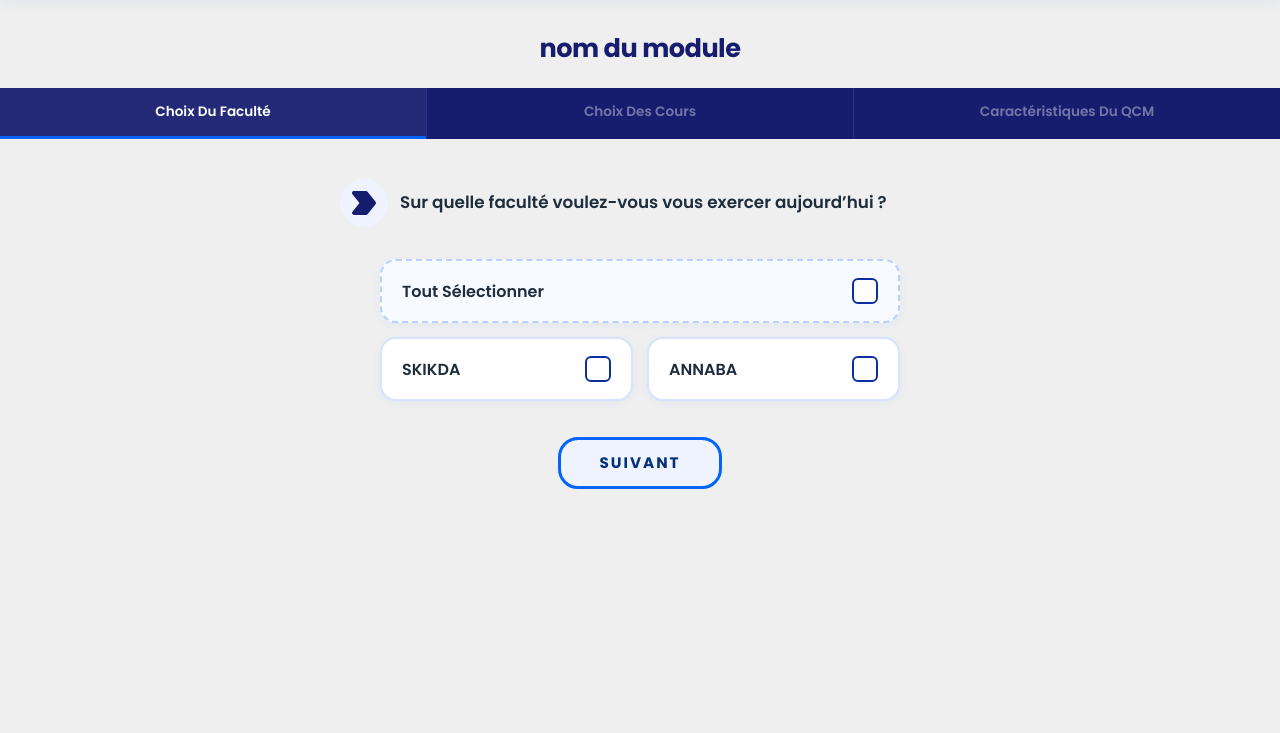
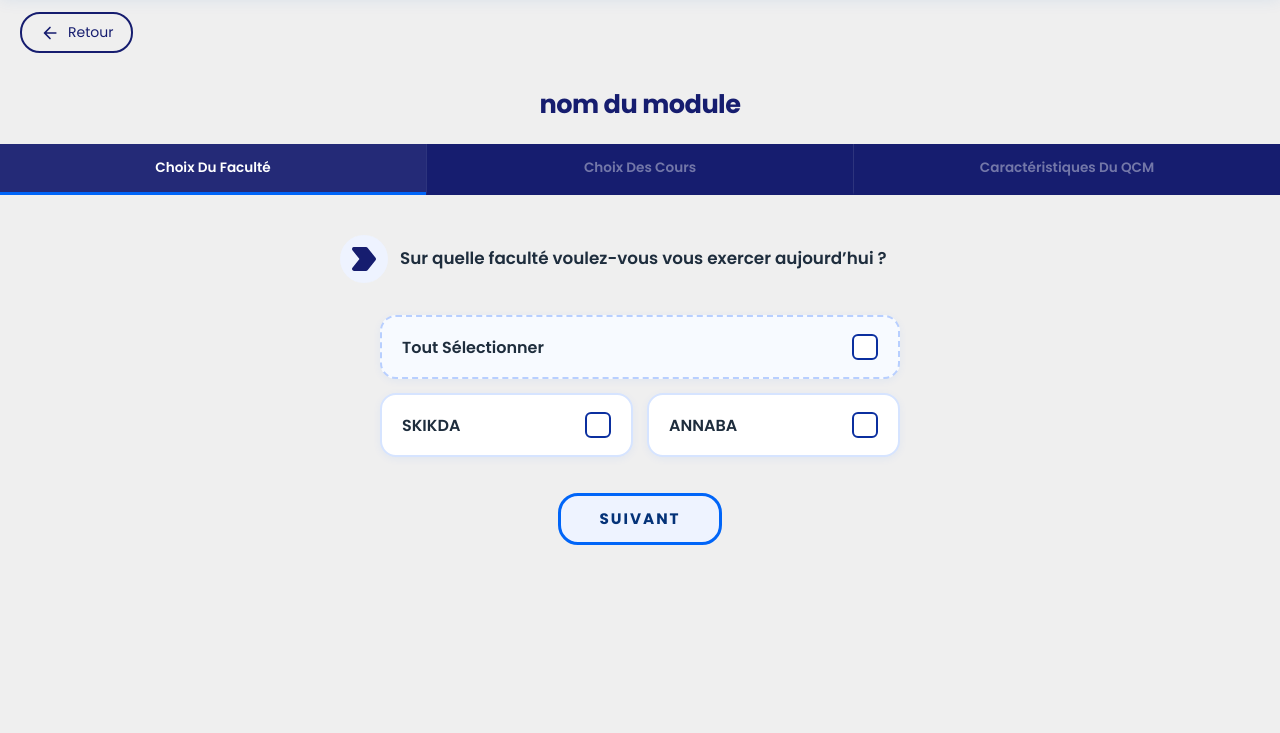
Before and after one commit to hmt-nada/QCMed, a website: page FRONTEND/faculté.html in a window 1280 px wide. Shown: the part 67-800 px from the top of the page. Drawn offline with Linux system fonts and the light colour scheme; no server answers.

Commit message:
update cours + faculté + caractéristiques page

```diff
--- a/FRONTEND/css/accueil.css
+++ b/FRONTEND/css/accueil.css
@@ -164,6 +164,7 @@
 /* ── Carte module ── */
 .module-container {
   cursor: pointer;
+  height: 100%;          /* ← AJOUTE ça */
 }
 
 .module-card {
@@ -174,6 +175,7 @@
   transition: transform 0.2s ease, box-shadow 0.2s ease;
   display: flex;
   flex-direction: column;
+  height: 100%;          /* ← AJOUTE ça */
 }
 
 .module-card:hover {
@@ -190,6 +192,8 @@
   aspect-ratio: 1;
   overflow: hidden;
   background: #0d1b2a;
+  flex: 1;               /* ← prend tout l'espace disponible dans la carte */
+  min-height: 0;         /* ← évite que le flex déborde */
 }
 
 .module-card-img .module-img {
--- a/FRONTEND/css/caracteristique.css
+++ b/FRONTEND/css/caracteristique.css
@@ -590,3 +590,24 @@ input:checked + .slider2::after { content: 'NOTÉ';   left: 40%; }
   #inscrivez    { margin-top: 40px; }
   .caract1      { margin-top: 40px; }
 }
+
+.btn-retour {
+  display: flex;
+  align-items: center;
+  gap: 8px;
+  background: none;
+  border: 2px solid #161D6F;
+  color: #161D6F;
+  padding: 8px 18px;
+  border-radius: 20px;
+  font-family: 'Poppins', sans-serif;
+  font-size: 14px;
+  cursor: pointer;
+  margin: 15px 20px;
+  transition: background 0.2s, color 0.2s;
+}
+
+.btn-retour:hover {
+  background: #161D6F;
+  color: white;
+}
--- a/FRONTEND/css/cours.css
+++ b/FRONTEND/css/cours.css
@@ -419,3 +419,24 @@
   #inscrivez { margin-top: 40px; }
   .ajust     { margin-top: 32px; }
 }
+
+.btn-retour {
+  display: flex;
+  align-items: center;
+  gap: 8px;
+  background: none;
+  border: 2px solid #161D6F;
+  color: #161D6F;
+  padding: 8px 18px;
+  border-radius: 20px;
+  font-family: 'Poppins', sans-serif;
+  font-size: 14px;
+  cursor: pointer;
+  margin: 15px 20px;
+  transition: background 0.2s, color 0.2s;
+}
+
+.btn-retour:hover {
+  background: #161D6F;
+  color: white;
+}
--- a/FRONTEND/css/faculté.css
+++ b/FRONTEND/css/faculté.css
@@ -430,3 +430,24 @@
   #inscrivez { margin-top: 40px; }
   .ajust     { margin-top: 32px; }
 }
+
+.btn-retour {
+  display: flex;
+  align-items: center;
+  gap: 8px;
+  background: none;
+  border: 2px solid #161D6F;
+  color: #161D6F;
+  padding: 8px 18px;
+  border-radius: 20px;
+  font-family: 'Poppins', sans-serif;
+  font-size: 14px;
+  cursor: pointer;
+  margin: 15px 20px;
+  transition: background 0.2s, color 0.2s;
+}
+
+.btn-retour:hover {
+  background: #161D6F;
+  color: white;
+}
--- a/FRONTEND/faculté.html
+++ b/FRONTEND/faculté.html
@@ -43,6 +43,13 @@
 
 
    <div id="navbar-container"></div>
+
+   <button class="btn-retour" onclick="history.back()">
+  <svg xmlns="http://www.w3.org/2000/svg" width="20" height="20" viewBox="0 0 24 24">
+    <path fill="currentColor" d="M19 11H7.83l4.88-4.88a1 1 0 0 0-1.42-1.42l-6.59 6.59a1 1 0 0 0 0 1.42l6.59 6.59a1 1 0 0 0 1.42-1.42L7.83 13H19a1 1 0 0 0 0-2z"/>
+  </svg>
+  Retour
+</button>
 
 
 <p id="nommodule" class="expression04">nom du module</p>
--- a/FRONTEND/script/caracteristique.js
+++ b/FRONTEND/script/caracteristique.js
@@ -259,9 +259,6 @@ else{
 //afficher le pseudo et avatar
 document.addEventListener('utilisateurCharge', (e) => {
   const user = e.detail;
-
-  afficherCours();
-
   document.getElementById("loader").style.display = "none";
   document.getElementById("content").style.display = "block";
 
```
Also changed, not shown: FRONTEND/caracteristique.html (+7 -0 lines), FRONTEND/cours.html (+7 -0 lines).
